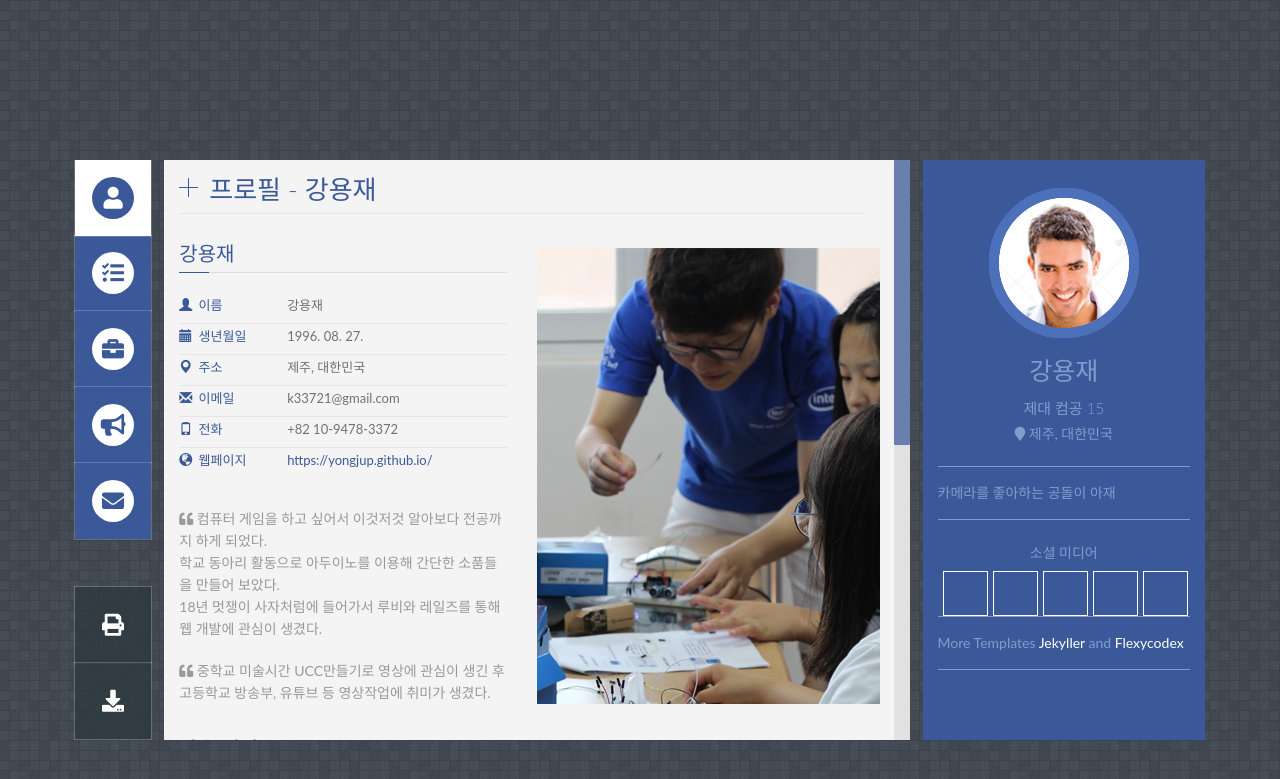
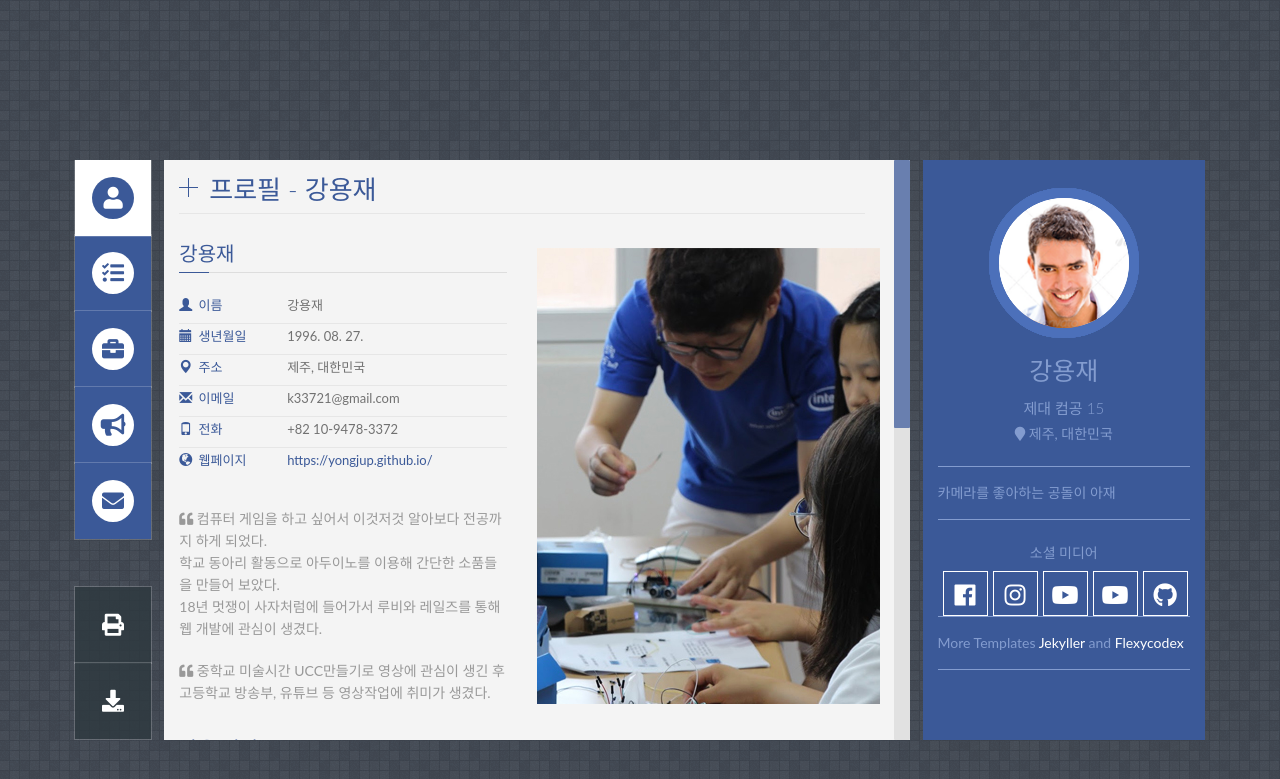
Before and after one commit to YongJup/YongJup.github.io, a Jekyll site: the page built from index.html, in a window 1280 px wide. Shown: the top 779 px of the page. Built offline with Jekyll 4.4.1, drawn with Linux system fonts in a browser that asks for light colours; nearby versions of some CDN libraries; some web fonts are replaced.

Commit message:
edit profile04

```diff
--- a/_includes/profile.html
+++ b/_includes/profile.html
@@ -109,7 +109,7 @@
         </div>
         <div class="col-md-4 pack-service">
             <div class="service">
-                <div class="service-icon"><i class="fa fa-diamond"></i></div>
+                <div class="service-icon"><i class="far fa-gem"></i></div>
                 <div class="service-detail">
                     <h6>Ruby</h6>
                     <p>루비온레일즈를 사용하여 간단한 웹 서버와 사이트 구축</p>
@@ -118,7 +118,7 @@
         </div>
         <div class="col-md-4 pack-service">
             <div class="service">
-                <div class="service-icon"><i class="fa fa-arrows-alt"></i></div>
+                <div class="service-icon"><i class="far fa-file-code"></i></div>
                 <div class="service-detail">
                     <h6>C#</h6>
                     <p>현재 공부중이며 간단하게 콘솔 프로그램 작성</p>
--- a/index.html
+++ b/index.html
@@ -89,11 +89,11 @@
          <div id="profile_social">
             <h6>소셜 미디어</h6>
 
-            <a href="{{site.facebook}}"><i class="fa fa-facebook"></i></a>
-            <a href="https://www.instagram.com/yong_jup/"><i class="fa fa-instagram"></i></a>
-            <a href="https://www.youtube.com/channel/UCIHaBep_VCpsmh0ax-p_uFA"><i class="fa fa-youtube"></i></a>
-            <a href="https://www.youtube.com/channel/UC6Qi6gcKP9VOHrIcFLtISmQ"><i class="fa fa-youtube"></i></a>
-            <a href="https://github.com/YongJup"><i class="fa fa-github"></i></a> <br>
+            <a href="{{site.facebook}}"><i class="fab fa-facebook"></i></a>
+            <a href="https://www.instagram.com/yong_jup/"><i class="fab fa-instagram"></i></a>
+            <a href="https://www.youtube.com/channel/UCIHaBep_VCpsmh0ax-p_uFA"><i class="fab fa-youtube"></i></a>
+            <a href="https://www.youtube.com/channel/UC6Qi6gcKP9VOHrIcFLtISmQ"><i class="fab fa-youtube"></i></a>
+            <a href="https://github.com/YongJup"><i class="fab fa-github"></i></a> <br>
             <div class="clear"></div>
         </div>
         <!-- End Name -->
```
Also changed, not shown: other parts of _includes/profile.html (+7 -4 lines).
